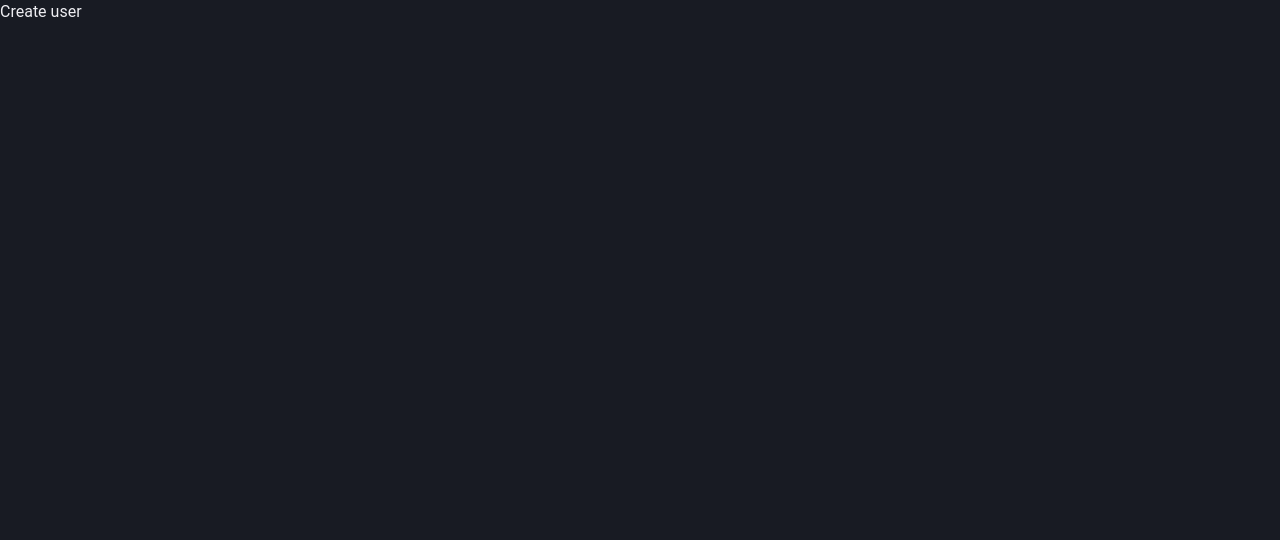
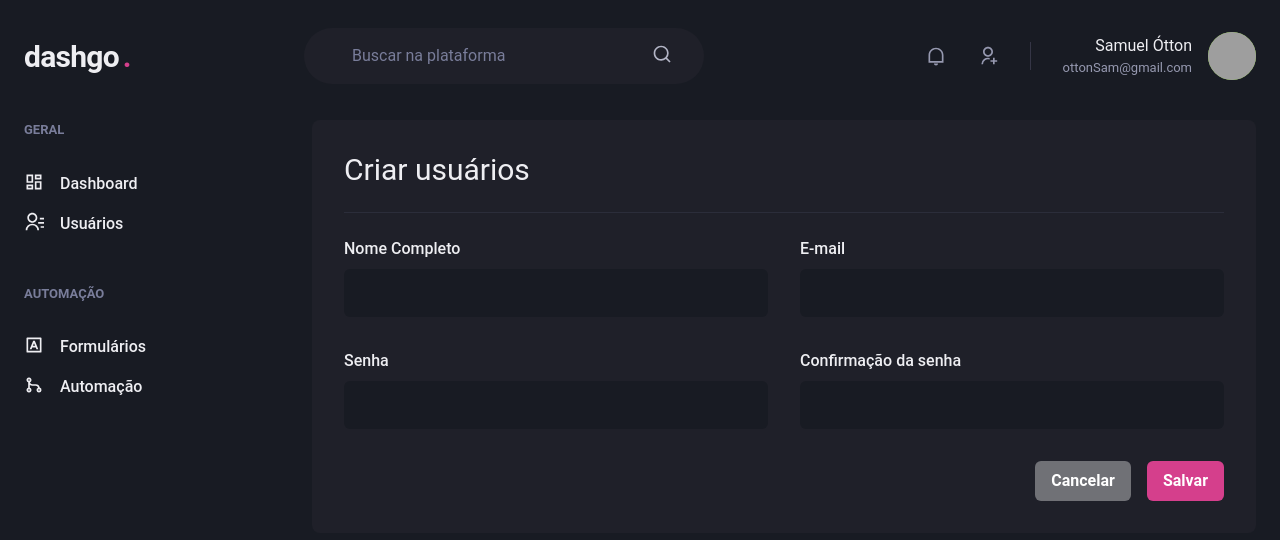
Before and after one commit to ottonSam/ignite-dashgo, a Next.js app: page /users/create in a window 1280 px wide. Shown: the top 540 px of the page. Built offline with nearby package versions, Linux system fonts and the light colour scheme; grey boxes are pictures that could not be loaded.

Commit message:
Create user page

```diff
--- a/src/pages/users/create.tsx
+++ b/src/pages/users/create.tsx
@@ -1,5 +1,83 @@
-export default function userCreate() {
+import { Box, Button, Divider, Flex, Heading, HStack, SimpleGrid, VStack, } from "@chakra-ui/react";
+
+import { Sidebar } from "../../components/Sidebar";
+import { Header } from "../../components/Header";
+import { Input } from "../../components/Form/Input";
+
+export default function CreateUser() {
   return (
-    <h1>Create user</h1>
+    <Box>
+      <Header />
+
+      <Flex
+        w="100%"
+        my="6"
+        maxWidth={1480}
+        mx="auto"
+        px="6"
+      >
+        <Sidebar />
+
+        <Box
+          flex="1"
+          borderRadius={8}
+          bg="gray.800"
+          p="8"
+        >
+          <Heading
+            size="lg"
+            fontWeight="normal"
+          >
+            Criar usuários
+          </Heading>
+
+          <Divider
+            my="6"
+            borderColor="gray.700"
+          />
+
+          <VStack
+            spacing="8"
+          >
+            <SimpleGrid
+              minChildWidth="240px"
+              spacing="8"
+              w="100%"
+            >
+              <Input name="name" label="Nome Completo"/>
+              <Input name="email" label="E-mail" type="email" />
+            </SimpleGrid>
+            <SimpleGrid
+              minChildWidth="240px"
+              spacing="8"
+              w="100%"
+            >
+              <Input name="password" type="password" label="Senha"/>
+              <Input name="password_confirmation" type="password" label="Confirmação da senha"/>
+            </SimpleGrid>
+          </VStack>
+
+          <Flex
+            mt="8"
+            justify="flex-end"
+          >
+            <HStack
+              spacing="4"
+            >
+              <Button
+                colorScheme="whiteAlpha"
+              >
+                Cancelar
+              </Button>
+              <Button
+                colorScheme="pink"
+              >
+                Salvar
+              </Button>
+            </HStack>
+          </Flex>
+        </Box>
+      </Flex>
+    </Box>
   );
 }
--- a/src/pages/users/index.tsx
+++ b/src/pages/users/index.tsx
@@ -5,7 +5,7 @@
 import { Header } from "../../components/Header";
 import { Pagination } from "../../components/Pagination";
 
-export default function userList() {
+export default function UserList() {
   return (
     <Box>
       <Header />
```
